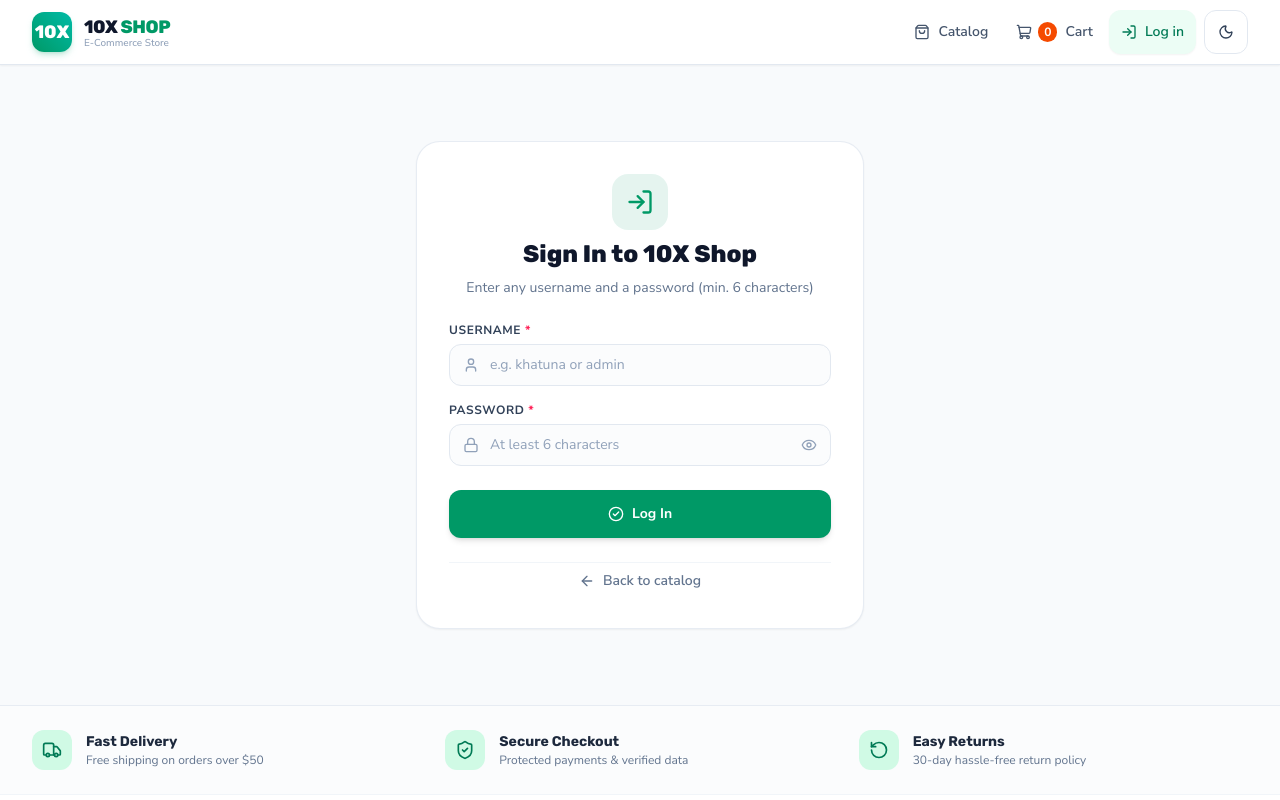
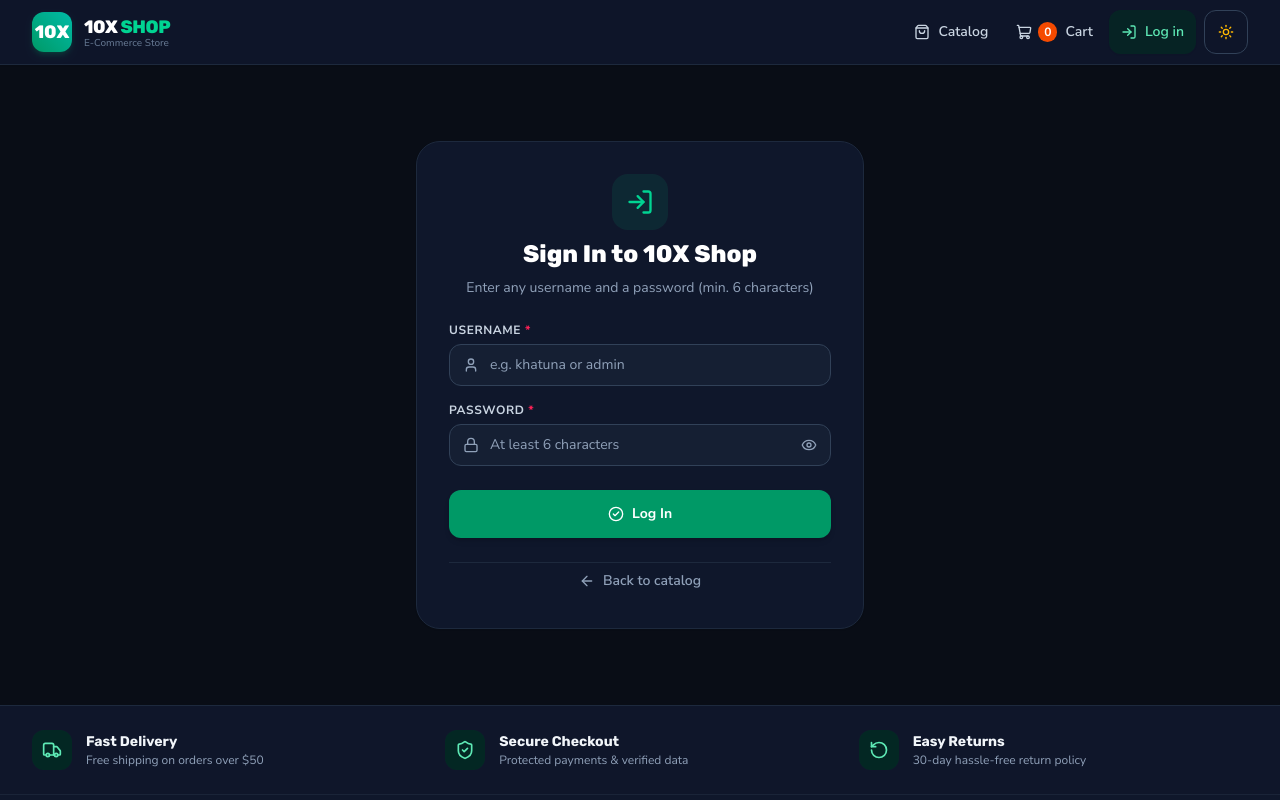
Before and after one commit to KhatunaKhatuna/10X-Shop, a React (Vite) app: page /login in a window 1280 px wide. Shown: the top 800 px of the page. Built offline with nearby package versions, Linux system fonts and the light colour scheme.

Commit message:
fix(theme): set dark mode as default application theme

```diff
--- a/index.html
+++ b/index.html
@@ -1,5 +1,5 @@
 <!doctype html>
-<html lang="en">
+<html lang="en" data-theme="dark">
   <head>
     <meta charset="UTF-8" />
     <link rel="icon" type="image/svg+xml" href="/favicon.svg" />
--- a/src/context/ThemeProvider.tsx
+++ b/src/context/ThemeProvider.tsx
@@ -8,7 +8,7 @@ import { ThemeContext, type Theme } from "./ThemeContext";
  * Synchronizes the active theme with localStorage and the HTML root element.
  */
 export function ThemeProvider({ children }: PropsWithChildren) {
-  const [theme, setTheme] = useLocalStorage<Theme>(STORAGE_KEYS.THEME, "light");
+  const [theme, setTheme] = useLocalStorage<Theme>(STORAGE_KEYS.THEME, "dark");
 
   useEffect(() => {
     document.documentElement.setAttribute("data-theme", theme);
```
